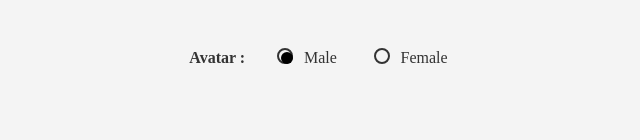
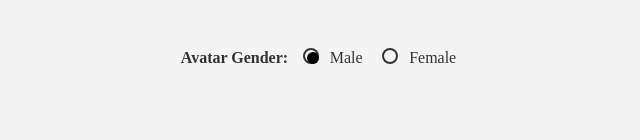
Before and after one commit to themayurahir/themayurahir.github.io, a plain HTML site: page sorting-hat.html in a window 1280 px wide. Shown: the part 593-733 px from the top of the page, without its empty margins (319-959 px from the left). Drawn offline with nearby package versions, Linux system fonts and the light colour scheme.

Commit message:
Update sorting-hat.html

```diff
--- a/sorting-hat.html
+++ b/sorting-hat.html
@@ -38,7 +38,7 @@
 		</div>
 		<button class="sort-house js-sort">Sort Me!</button>
 		<div class="avatar-gender">
-			<p>Avatar :</p>
+			<p>Avatar Gender:</p>
 			<div>
 				<input type="radio" id="avatar-male" name="avatar-gender" value="1" checked="true"/>
 				<label for="avatar-male">Male</label>
```
